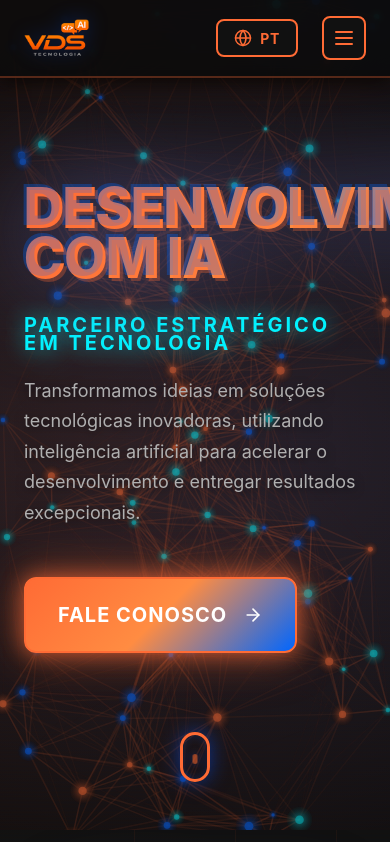
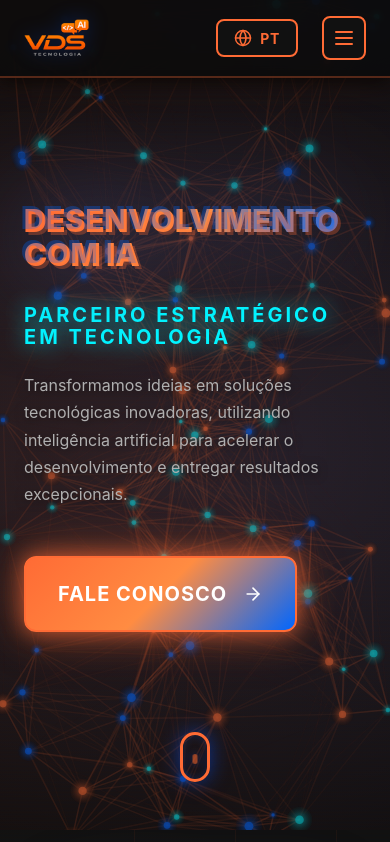
Before and after one commit to guigarcia/vdstecnologia, a Next.js app: page / in a window 390 px wide. Shown: the top 842 px of the page. Built offline with nearby package versions, Linux system fonts and the light colour scheme.

Commit message:
Update Hero.module.css

```diff
--- a/components/Hero/Hero.module.css
+++ b/components/Hero/Hero.module.css
@@ -29,9 +29,9 @@
 }
 
 .title {
-  font-size: clamp(3.5rem, 13vw, 9rem);
+  font-size: clamp(2.5rem, 13vw, 9rem);
   font-weight: 900;
-  line-height: 0.9;
+  line-height: 0.95;
   margin-bottom: var(--spacing-2xl);
   color: var(--color-text-primary);
   letter-spacing: -0.03em;
@@ -50,6 +50,7 @@
   text-shadow:
     3px 3px 0 rgba(255, 107, 53, 0.3),
     -3px -3px 0 rgba(0, 102, 255, 0.3);
+  white-space: nowrap;
 }
 
 @keyframes glitchTitle {
@@ -162,10 +163,26 @@
   }
 
   .title {
+    font-size: clamp(1.75rem, 8vw, 3.5rem);
+    line-height: 1.1;
     margin-bottom: var(--spacing-md);
+    letter-spacing: -0.01em;
+    word-break: break-word;
+    overflow-wrap: break-word;
+    hyphens: auto;
+  }
+
+  .titleGradient {
+    display: block !important;
+    white-space: normal !important;
+    word-break: break-word !important;
+    overflow-wrap: break-word !important;
+    max-width: 100%;
+    font-size: clamp(1.75rem, 8vw, 3.5rem);
   }
 
   .subtitle {
     margin-bottom: var(--spacing-lg);
+    font-size: clamp(1rem, 2vw, 1.125rem);
   }
 }
```
